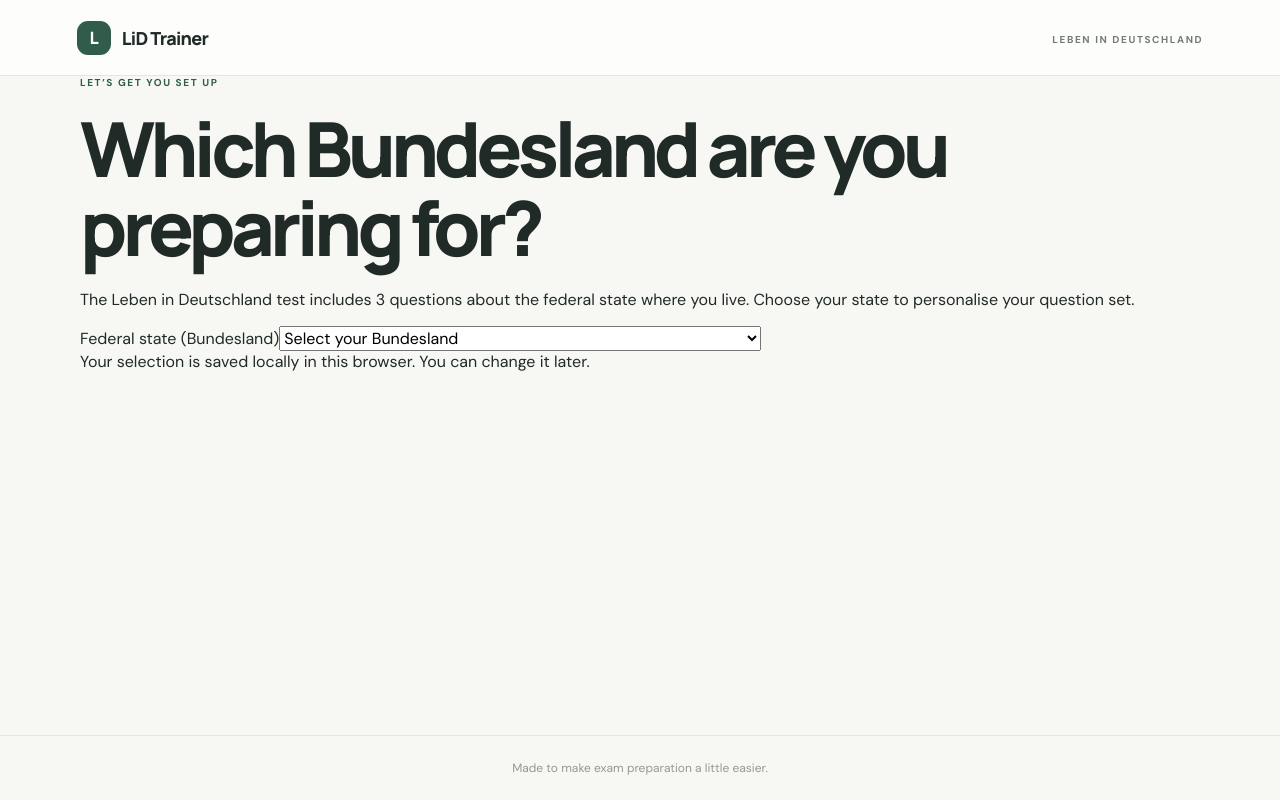
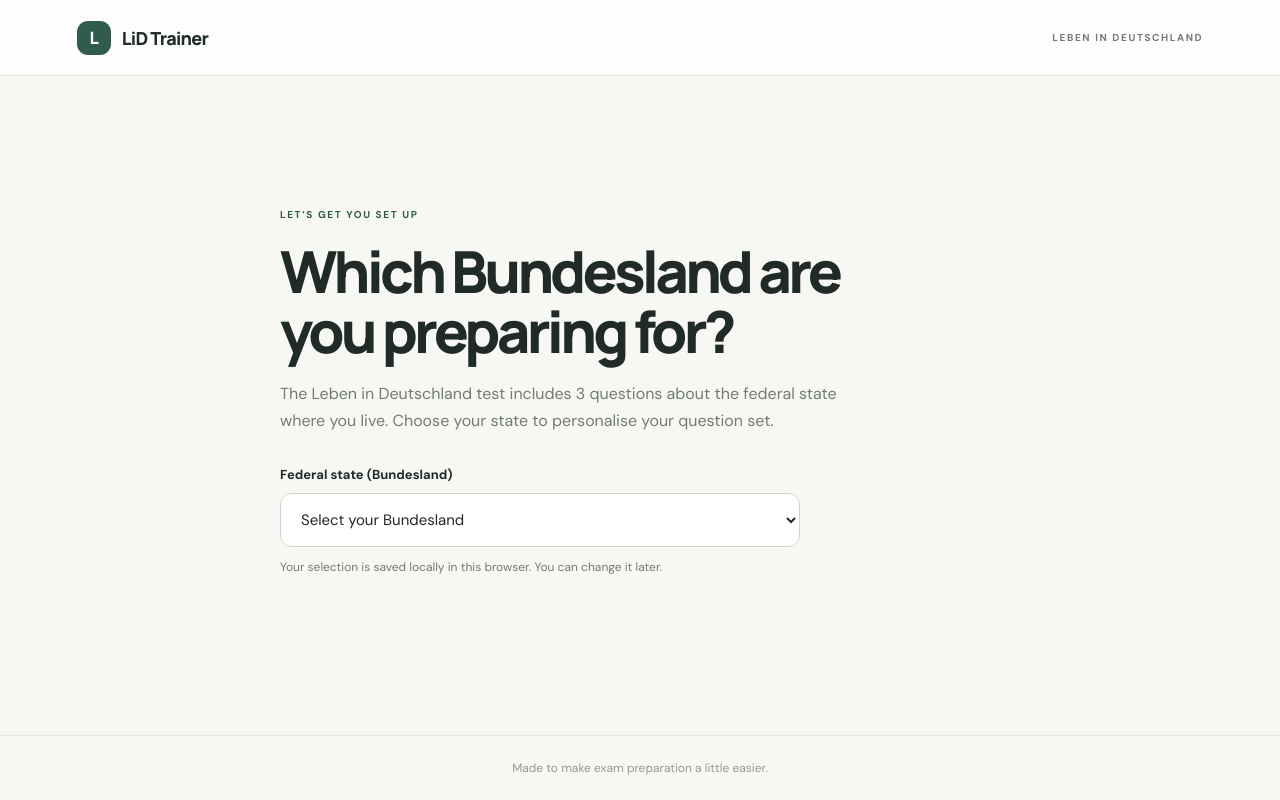
Before and after one commit to RohanKini7/lid-trainer, a React (Vite) app: page / in a window 1280 px wide. Built offline with nearby package versions, Linux system fonts and the light colour scheme.

Commit message:
Style Bundesland onboarding and dashboard state

```diff
--- a/src/styles/global.css
+++ b/src/styles/global.css
@@ -14,3 +14,7 @@ h1,h2,p{margin-top:0}h1{font:800 clamp(42px,7vw,76px)/1.04 Manrope,sans-serif;le
 .app-footer{padding:24px;text-align:center;color:#929a93;font-size:12px;border-top:1px solid var(--line)}
 @media(max-width:700px){.topbar{height:64px}.topbar-caption{font-size:8px}.overview-grid{grid-template-columns:1fr;margin-top:42px}.overview-card{min-height:0}.dashboard{padding-top:56px}}
 @media(prefers-reduced-motion:no-preference){.overview-card,.setup-card{transition:transform .2s ease,box-shadow .2s ease}.overview-card:hover{transform:translateY(-3px);box-shadow:0 12px 30px rgba(32,42,39,.06)}}
+.topbar-tools{display:flex;align-items:center;gap:18px}.settings-button{border:1px solid var(--line);background:white;border-radius:999px;padding:9px 14px;color:var(--green);font-size:12px;font-weight:700;cursor:pointer}.settings-button:hover{background:#f0f4ee}
+.state-setup{max-width:720px;margin:0 auto;padding:64px 0 80px}.state-setup-first{padding-top:clamp(72px,12vw,132px)}.state-setup h1{max-width:650px;font-size:clamp(36px,5.5vw,58px);margin-bottom:18px}.state-setup-copy{max-width:590px;color:var(--muted);font-size:16px;line-height:1.7;margin-bottom:32px}.state-select-label{display:block;font-size:13px;font-weight:700;margin-bottom:10px}.state-select{display:block;width:100%;max-width:520px;padding:15px 16px;border:1px solid #cfd8cf;border-radius:12px;background:white;color:var(--ink);font-size:15px;outline-color:var(--green)}.state-setup-note{color:var(--muted);font-size:12px;margin-top:12px}
+.selected-state-card{display:flex;align-items:center;justify-content:space-between;gap:20px;max-width:620px;padding:18px 20px;border:1px solid var(--line);border-radius:14px;background:white;margin-bottom:14px}.selected-state-label{font-size:10px;letter-spacing:.13em;font-weight:700;color:var(--muted);margin-bottom:5px}.selected-state-name{font:700 20px Manrope,sans-serif;margin:0}.selected-state-count{font-size:12px;font-weight:700;color:var(--green);white-space:nowrap}.setup-card-warning{background:#f5f3eb;border-color:#e9e2ca}.stats-strip{display:grid;grid-template-columns:repeat(3,1fr);gap:12px;margin-top:38px;padding:22px 0;border-top:1px solid var(--line);border-bottom:1px solid var(--line)}.stats-strip div{display:flex;flex-direction:column;gap:5px}.stats-strip strong{font:800 25px Manrope,sans-serif;color:var(--green)}.stats-strip span{font-size:12px;color:var(--muted)}
+@media(max-width:700px){.topbar-tools{gap:8px}.topbar-caption{display:none}.settings-button{padding:8px 11px}.state-setup{padding:52px 0}.stats-strip{gap:8px}.stats-strip strong{font-size:21px}.stats-strip span{font-size:11px}.selected-state-card{align-items:flex-start;flex-direction:column;gap:8px}}
```
